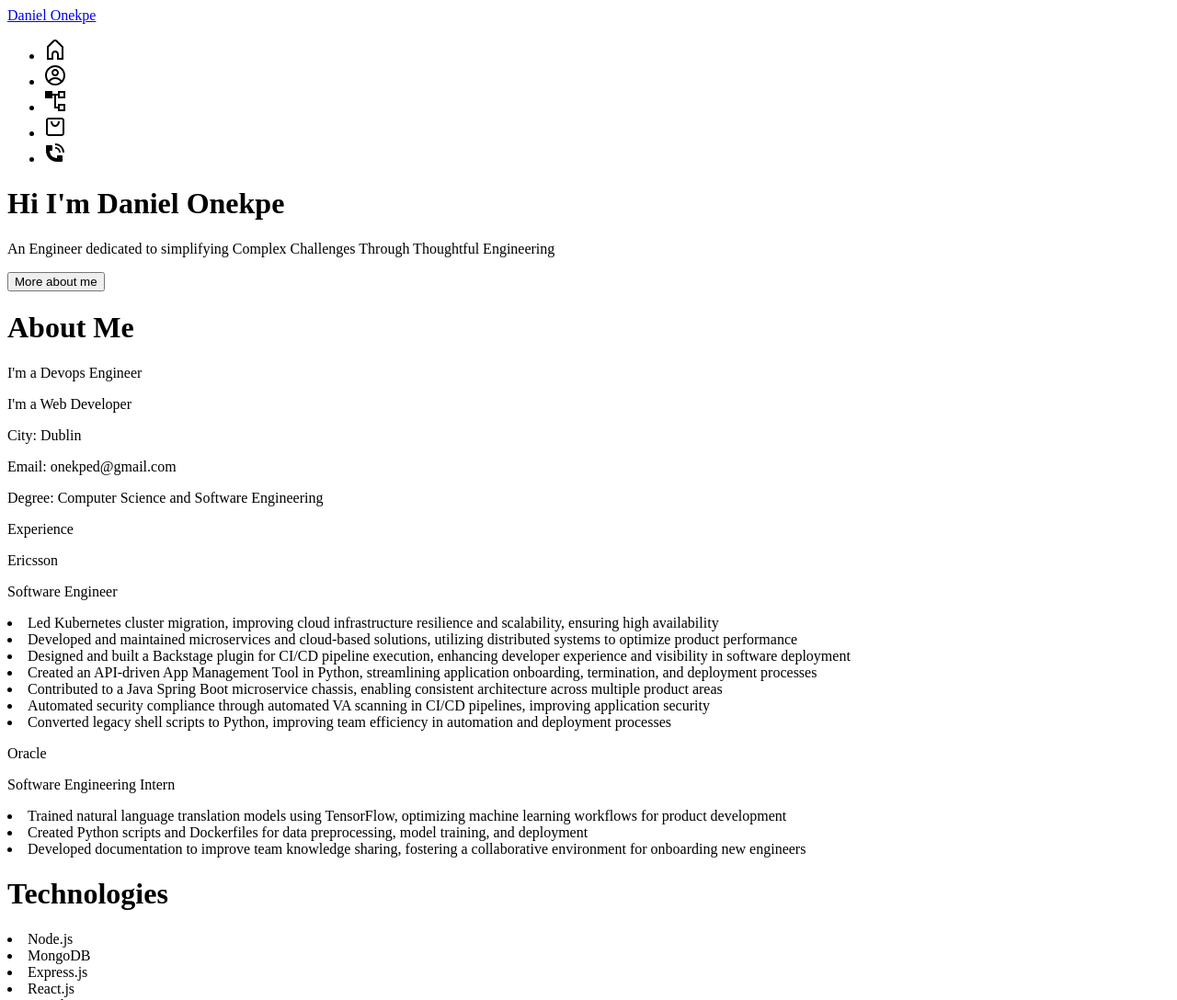
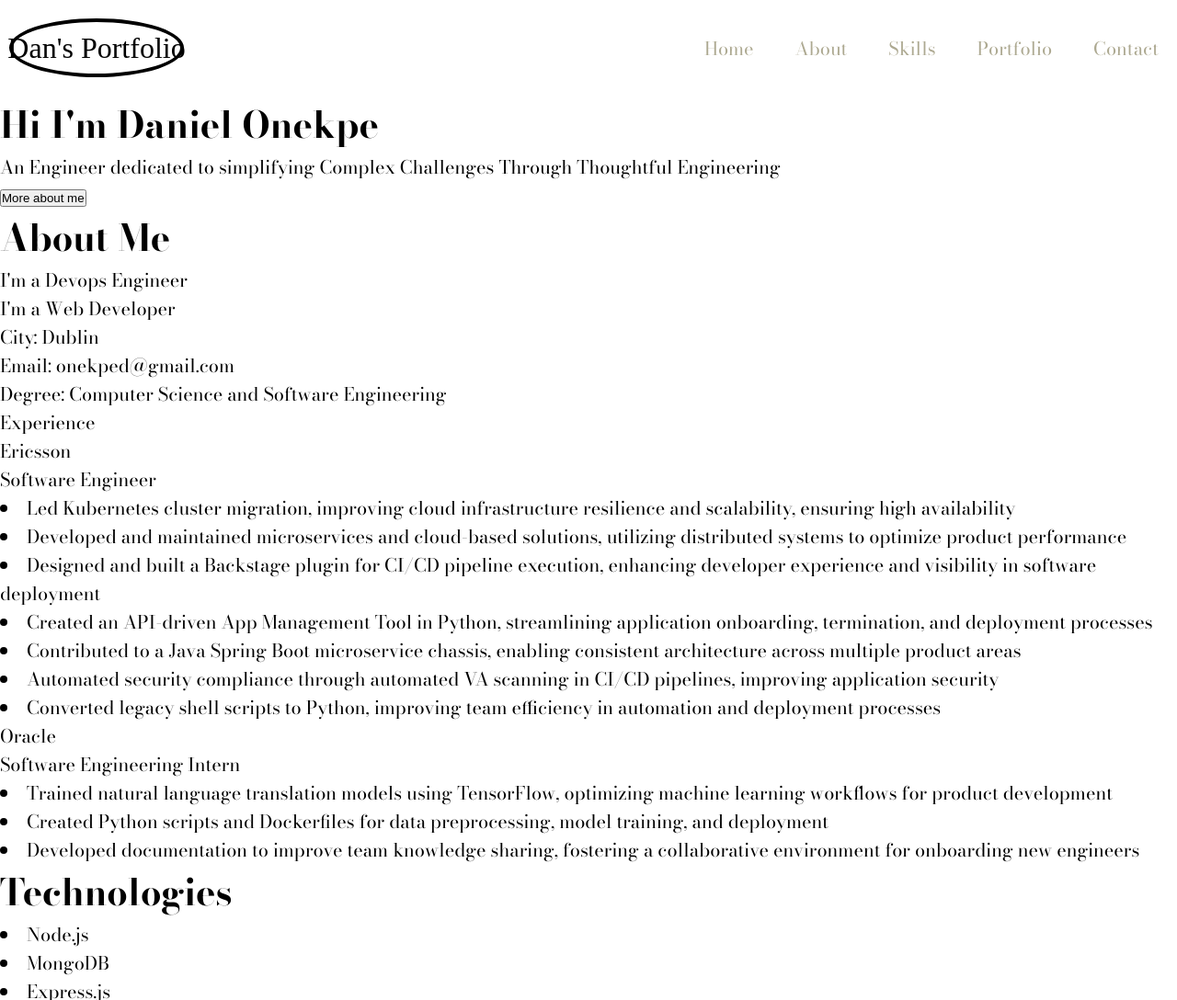
Before and after one commit to DanielOnekpe/danielonekpe.github.io, a plain HTML site: page index.html in a window 1280 px wide. Shown: the top 1088 px of the page at 92% size. Drawn offline with nearby package versions, Linux system fonts and the light colour scheme; a web font is replaced by a local one.

Commit message:
Navbar styling updates

```diff
--- /dev/null
+++ b/index.css
@@ -0,0 +1,133 @@
+/*
+Ensures theres consistent sizing for all tags and elements in the page
+*/
+*,
+*::after,
+*::before {
+    box-sizing: border-box;
+    margin: 0;
+    padding: 0;
+}
+
+/* Setup CSS variables for the colors used in the page */
+/* https://colorhunt.co/palette/98d8efeae2c6bfbba9ada991 */
+:root{
+    --base: #1E201E;
+    --base-100: #181C14;
+    --base-400: #212121;
+    --base-800: #000;
+    --blue: #98D8EF;
+    --light-brown: #EAE2C6;
+    --brown: #ADA991;
+}
+
+/* Styling for all a tags */
+a{
+    text-decoration: none;
+    color: var(--brown);
+    /* Add underline to text on hover */
+    &:hover{
+        text-decoration: underline;
+    }
+}
+
+/* Setup the font settings of the Body */
+body {
+    font-family: "Bodoni Moda", serif;
+    font-weight: auto;
+    font-style: normal;
+    font-size: 20px;
+}
+
+header{
+    padding-top: 10px; /* Pad the top of the header */
+    padding-bottom: 10px; /* Pad the bottom of the header */
+    display: flex;
+    justify-content: space-between; /*This moves logo to one side and links to the other */
+    max-width: 1440px; /* Width of desktop */
+    margin: auto; /* So it works for screens bigger than 1440 */
+    border-bottom: 1px solid rgba(0, 0, 0, 0);
+
+    .logo-holder{
+        display: flex;
+        padding: 10px;
+        align-items: center;
+        font-weight: 600;
+        color: var(--base-800);
+
+        .logo{
+            display: flex;
+            white-space: nowrap;
+            align-items: center; /* Vertically center logo */
+            justify-content: center; /* Horizontally center logo*/
+            height: 64px;
+            width: 190px;
+            font-size: 32px;
+            margin-right: 10px;
+            border-radius: 50%; /*Make logo a circle*/
+            border: 4px solid var(--base-800);
+            font-family: "Lavishly Yours", serif;
+            font-weight: 400;
+            font-style: normal;
+        }
+    }
+
+    nav{
+        display: flex;
+        align-items: center;
+
+        ul{
+            display: flex;
+            list-style: none;
+            gap: 5px;
+
+            li{
+                display: inline-block;
+
+                a{
+                    display: inline-block;
+                    padding: 10px 20px;
+                    &:hover{
+                        background-color: var(--light-brown);
+                        text-decoration: none;
+                        border-radius: 10px;
+                    }
+
+                }
+            }
+        }
+
+        .mobile_toggle{
+            display: none;
+            padding: 10px;
+            @media (max-width: 768px) {
+                display: inline-block;
+                position: absolute;
+                top: 20px;
+                right: 20px;
+            }
+        }
+    }
+
+    /* Width for phone screens */
+    @media (max-width: 768px) {
+        flex-direction: column; /* Makes the nav links below the logo */
+        align-items: center;
+        nav{
+            margin-top: 10px;
+            width: 100%;
+            ul{
+                display: none;
+                flex-direction: column;
+                text-align: center;
+                width: 100%;
+                a {
+                    width: 100%;
+                }
+                &.active{
+                    display: flex;
+                }
+            }
+        }
+    }
+}
--- a/index.html
+++ b/index.html
@@ -1,28 +1,66 @@
 <!DOCTYPE html>
 <html>
+
 <head>
-        <link rel="stylesheet" href="index.css">
+    <meta charset="UTF-8">
+    <meta name="viewport" content="width=device-width, initial-scale=1.0">
+    <title>Daniel's Portfolio</title>
+    <link rel="stylesheet" href="./index.css">
+    <script src="./index.js"></script>
+    <link rel="icon" href="./img/favicon.png" type="image/">
     <link rel="preconnect" href="https://fonts.googleapis.com">
     <link rel="preconnect" href="https://fonts.gstatic.com" crossorigin>
-        <link href="https://fonts.googleapis.com/css2?family=Abril+Fatface&family=Lavishly+Yours&display=swap" rel="stylesheet">
+    <link
+        href="https://fonts.googleapis.com/css2?family=Bodoni+Moda:ital,opsz,wght@0,6..96,400..900;1,6..96,400..900&family=Lavishly+Yours&display=swap"
+        rel="stylesheet">
 </head>
 <!-- Home page -->
 <!-- Short about me -->
 <!-- Nav bar (HOME, SKILLS, EXPERIENCE, PROJECTS, CONTACT)-->
-    <div class="full-screen">
-        <nav class="navbar">
-            <div class="logo">
-                <a href="#">Daniel Onekpe</a>
+<header>
+    <div class="logo-holder">
+        <div class="logo">Dan's Portfolio</s></div>
+        <div class="logo-text"><a href="#"></a></div>
     </div>
 
-            <ul class="nav-links">
-                <li><a href="#intro"><img src="img/home.svg" alt="Home"></a></li>
-                <li><a href="#aboutMe"><img src="img/aboutme.svg" alt="About"></a></li>
-                <li><a hreF="#skills"><img src="img/skills.svg" alt="Skills"></a></li>
-                <li><a href="#portfolio"><img src="img/portfolio.svg" alt="Portfolio"></a></li>
-                <li><a href="#contact"><img src="img/contact.svg" alt="Contact"></a></li>
+    <nav class="navbar">
+        <ul class="nav-links" id="menu">
+            <li>
+                <a href="#intro">
+                <!-- <img src="img/home.svg" alt="Home">  -->
+                Home
+                </a>
+            </li>
+            <li>
+                <a href="#aboutMe">
+                    <!-- <img src="img/aboutme.svg" alt="About"> -->
+                    About
+                </a>
+            </li>
+            <li>
+                <a href="#skills">
+                    <!-- <img src="img/skills.svg" alt="Skills"> -->
+                    Skills
+                </a>
+            </li>
+            <li>
+                <a href="#portfolio">
+                    <!-- <img src="img/portfolio.svg" alt="Portfolio"> -->
+                    Portfolio
+                </a>
+            </li>
+            <li>
+                <a href="#contact">
+                    <!-- <img src="img/contact.svg" alt="Contact"> -->
+                    Contact
+                </a>
+            </li>
         </ul>
+        <a href="#" class="mobile_toggle" onclick="toggleMobileMenu()">
+            <img src="img/bars.svg" alt="">
+        </a>
     </nav>
+</header>
 
 <body>
     <div class="container" id="container">
@@ -44,23 +82,30 @@
                 <p>Experience</p>
                 <p class="place">Ericsson</p>
                 <p class="role">Software Engineer</p>
-                    <li> Led Kubernetes cluster migration, improving cloud infrastructure resilience and scalability, ensuring high
+                <li> Led Kubernetes cluster migration, improving cloud infrastructure resilience and scalability,
+                    ensuring high
                     availability </li>
                 <li> Developed and maintained microservices and cloud-based solutions, utilizing distributed systems to
                     optimize product performance </li>
-                    <li> Designed and built a Backstage plugin for CI/CD pipeline execution, enhancing developer experience and
+                <li> Designed and built a Backstage plugin for CI/CD pipeline execution, enhancing developer experience
+                    and
                     visibility in software deployment</li>
-                    <li> Created an API-driven App Management Tool in Python, streamlining application onboarding, termination,
+                <li> Created an API-driven App Management Tool in Python, streamlining application onboarding,
+                    termination,
                     and deployment processes </li>
-                    <li> Contributed to a Java Spring Boot microservice chassis, enabling consistent architecture across multiple
+                <li> Contributed to a Java Spring Boot microservice chassis, enabling consistent architecture across
+                    multiple
                     product areas </li>
-                    <li> Automated security compliance through automated VA scanning in CI/CD pipelines, improving application
+                <li> Automated security compliance through automated VA scanning in CI/CD pipelines, improving
+                    application
                     security </li>
-                    <li> Converted legacy shell scripts to Python, improving team efficiency in automation and deployment processes</li>
+                <li> Converted legacy shell scripts to Python, improving team efficiency in automation and deployment
+                    processes</li>
 
                 <p class="place">Oracle</p>
                 <p class="role">Software Engineering Intern</p>
-                    <li>Trained natural language translation models using TensorFlow, optimizing machine learning workflows for
+                <li>Trained natural language translation models using TensorFlow, optimizing machine learning workflows
+                    for
                     product development</li>
                 <li>Created Python scripts and Dockerfiles for data preprocessing, model training, and deployment</li>
                 <li>Developed documentation to improve team knowledge sharing, fostering a collaborative environment for
@@ -71,10 +116,18 @@
         <div id="skills" class="skills">
             <h1>Technologies</h1>
             <p>
-                    <li>Node.js</li><li>MongoDB</li><li>Express.js</li>
-                    <li>React.js</li><li>AngularJS</li><li>Spring Boot</li>
-                    <li>Django</li><li>Docker</li><li>Kubernetes</li>
-                    <li>Helm</li><li>Jenkins</li><li>Spinnaker</li>
+                <li>Node.js</li>
+                <li>MongoDB</li>
+                <li>Express.js</li>
+                <li>React.js</li>
+                <li>AngularJS</li>
+                <li>Spring Boot</li>
+                <li>Django</li>
+                <li>Docker</li>
+                <li>Kubernetes</li>
+                <li>Helm</li>
+                <li>Jenkins</li>
+                <li>Spinnaker</li>
             </p>
 
             <h1>Languages</h1>
@@ -98,21 +151,5 @@
         </div>
     </div>
 </body>
-    </div>
 
-    <!-- <div class="nav">
-        <p>HOME</p>
-        <p>SKILLS</p>
-        <p>EXPERIENCE</p>
-        <p>PROJECTS</p>
-        <p>CONTACT</p>
-    </div>
-
-    <div class="aboutMe">
-        About me
-    </div>
-
-    <div class="engineeringPictures">
-        Pictures -->
-    <!-- </div> -->
 </html>
--- /dev/null
+++ b/index.js
@@ -0,0 +1,4 @@
+// Toggle mobile with the active class value
+function toggleMobileMenu(){
+    document.getElementById('menu').classList.toggle("active");
+}
```
Also changed, not shown: img/bars.svg (added), img/favicon.png (added). Lines whose indentation alone changed are shown as unchanged.
